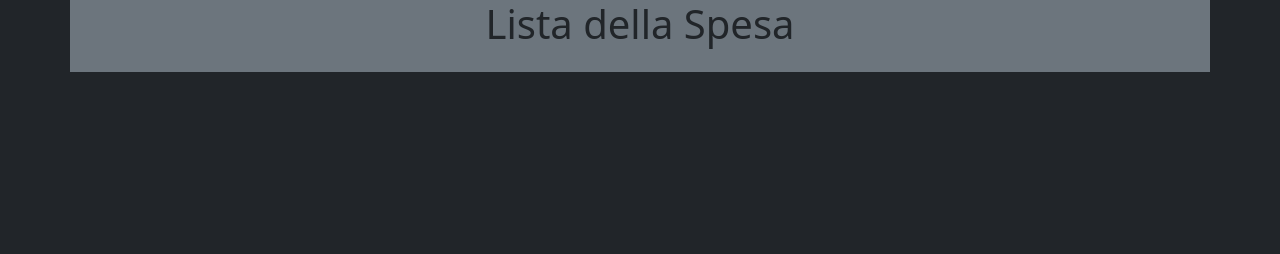
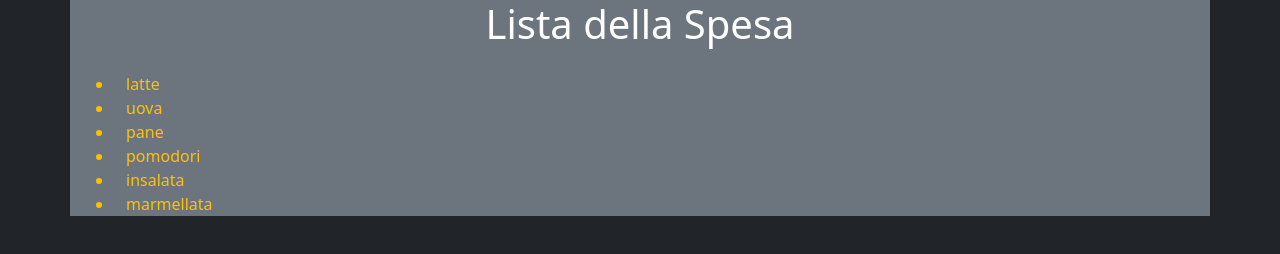
Before and after one commit to NicholasBuiatti/js-lista-spesa, a plain HTML site: page index.html in a window 1280 px wide. Drawn offline with nearby package versions, Linux system fonts and the light colour scheme.

Commit message:
m-2 creo il ciclo while m-3 pusho con innerHTML

```diff
--- a/index.html
+++ b/index.html
@@ -13,7 +13,7 @@
     <div class="container bg-secondary">
         <!-- inizio pagina -->
         <header>
-            <h1 class="text-center">Lista della Spesa</h1>
+            <h1 class="text-center text-white">Lista della Spesa</h1>
         </header>
 
         <!-- parte centrale -->
--- a/js/script.js
+++ b/js/script.js
@@ -1,9 +1,32 @@
 //creazione array
 const list = ['latte', 'uova', 'pane', 'pomodori', 'insalata', 'marmellata'];
+console.log(list);
 
 //creazione ciclo for
-for (let i = 0; i < list.length; i++) {
-    //salvo l'elemento per ogni incremento in una costante
-    const item = list[i];
-    console.log(i, item);
+// for (let i = 0; i < list.length; i++) {
+//     //salvo l'elemento per ogni incremento in una costante
+//     const item = list[i];
+//     console.log(i, item);
+// }
+
+let myUl = document.querySelector('ul');
+
+//creazione ciclo while
+//creazione variabile contatore
+let counter = 0
+//imposto la condizione fino a quando fuziona
+while (counter < list.length) {
+    //salvo in una variabile l'elemento
+    const item = list[counter];
+    console.log(counter, item);
+
+    myUl.innerHTML += `
+    <li class='text-warning'>
+        ${item}
+    </li>
+    `
+    //incremento il contatore
+    counter++;
 }
+//resetto il contatore (per un futuro)
+counter = 0;
```
